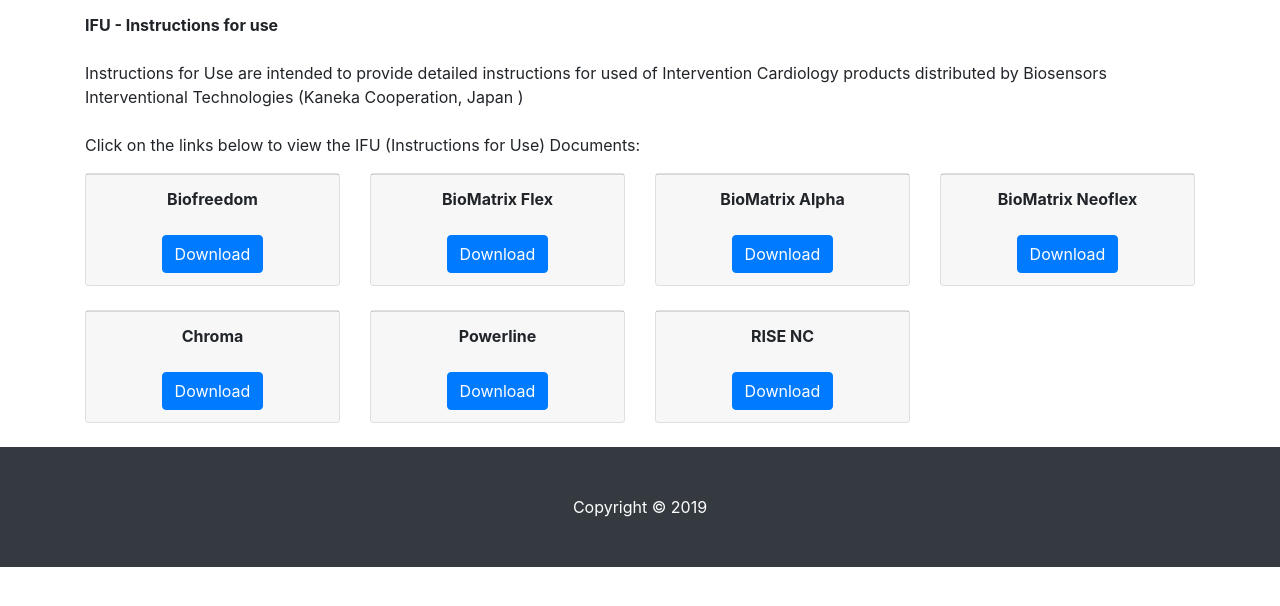
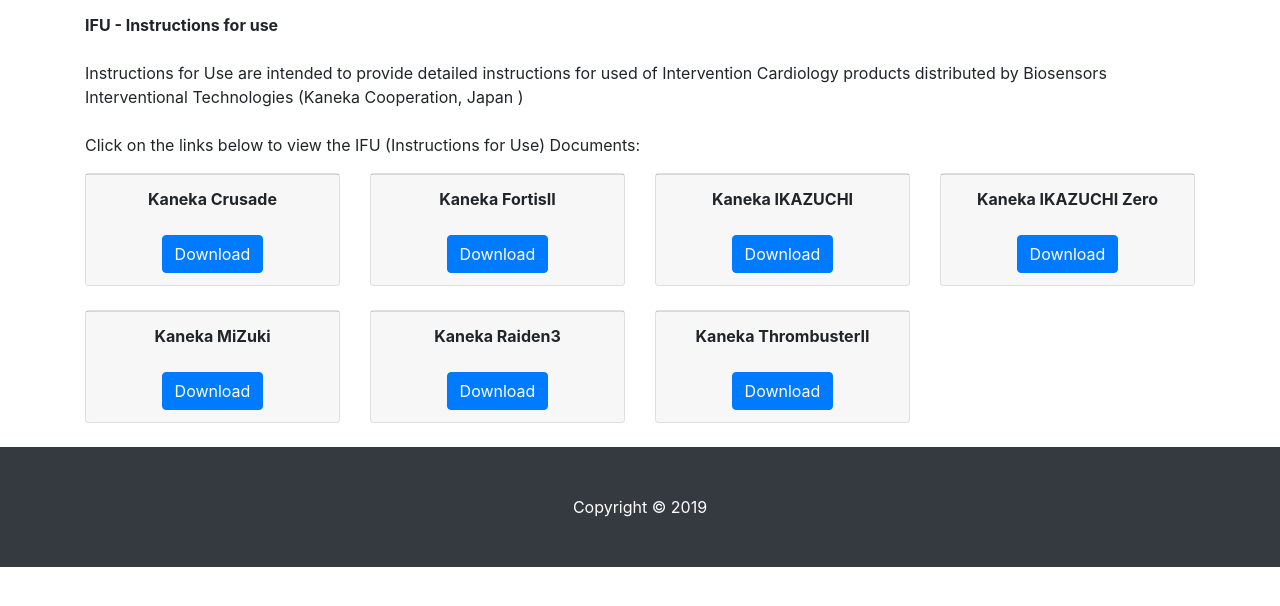
Before and after one commit to biosensors-indo/ifu.info, a website: page index_distributor_product.html in a window 1280 px wide. Shown: the part 178-784 px from the top of the page. Drawn offline with Linux system fonts and the light colour scheme.

Commit message:
Add files via upload

```diff
--- a/index_distributor_product.html
+++ b/index_distributor_product.html
@@ -99,10 +99,10 @@
           <!--</div>-->
           <div class="card-footer">
 		  <b>
-		  Biofreedom
+		  Kaneka Crusade
 		  </b>
 		  </br></br>
-            <a href="./File/Biofreedom_EN IFU.pdf" class="btn btn-primary" target="_blank">Download</a>
+            <a href="./File/Kaneka Crusade IFU_ENG.pdf" class="btn btn-primary" target="_blank">Download</a>
           </div>
         </div>
       </div>
@@ -115,10 +115,10 @@
           <!--</div>-->
           <div class="card-footer">
 		   <b>
-		  BioMatrix Flex
+		  Kaneka FortisII
 		  </b>
 		  </br></br>
-            <a href="./File/BioMatrix Flex_EN IFU.pdf" class="btn btn-primary" target="_blank">Download</a>
+            <a href="./File/Kaneka FortisII IFU_ENG.pdf" class="btn btn-primary" target="_blank">Download</a>
           </div>
         </div>
       </div>
@@ -131,10 +131,10 @@
           <!--</div>-->
           <div class="card-footer">
 		  <b>
-		  BioMatrix Alpha
+		  Kaneka IKAZUCHI
 		  </b>
 		  </br></br>
-            <a href="./File/BioMatrix Alpha_EN IFU.pdf" class="btn btn-primary" target="_blank">Download</a>
+            <a href="./File/Kaneka IKAZUCHI Rev IFU_ENG.pdf" class="btn btn-primary" target="_blank">Download</a>
           </div>
         </div>
       </div>
@@ -147,10 +147,10 @@
           <!--</div>-->
           <div class="card-footer">
 		  <b>
-		  BioMatrix Neoflex
+		  Kaneka IKAZUCHI Zero
 		  </b>
 		  </br></br>
-            <a href="./File/BioMatrix Neoflex_EN IFU.pdf" class="btn btn-primary" target="_blank">Download</a>
+            <a href="./File/Kaneka IKAZUCHI Zero IFU_ENG.pdf" class="btn btn-primary" target="_blank">Download</a>
           </div>
         </div>
       </div>
@@ -163,10 +163,10 @@
           <!--</div>-->
           <div class="card-footer">
 		  <b>
-		  Chroma
+		  Kaneka MiZuki
 		  </b>
 		  </br></br>
-            <a href="./File/Chroma_EN IFU.pdf" class="btn btn-primary" target="_blank">Download</a>
+            <a href="./File/Kaneka MiZuki IFU_ENG.pdf" class="btn btn-primary" target="_blank">Download</a>
           </div>
         </div>
       </div>
@@ -179,10 +179,10 @@
           <!--</div>-->
           <div class="card-footer">
 		  <b>
-		  Powerline
+		  Kaneka Raiden3
 		  </b>
 		  </br></br>
-            <a href="./File/Powerline_EN IFU.pdf" class="btn btn-primary" target="_blank">Download</a>
+            <a href="./File/Kaneka Raiden3 IFU_ENG.pdf" class="btn btn-primary" target="_blank">Download</a>
           </div>
         </div>
       </div>
@@ -196,10 +196,10 @@
           <!--</div>-->
           <div class="card-footer">
 		  <b>
-		  RISE NC
+		  Kaneka ThrombusterII
 		  </b>
 		  </br></br>
-            <a href="./File/RISE NC_EN IFU.pdf" class="btn btn-primary" target="_blank">Download</a>
+            <a href="./File/Kaneka ThrombusterII IFU_ENG" class="btn btn-primary" target="_blank">Download</a>
           </div>
         </div>
       </div>
```
